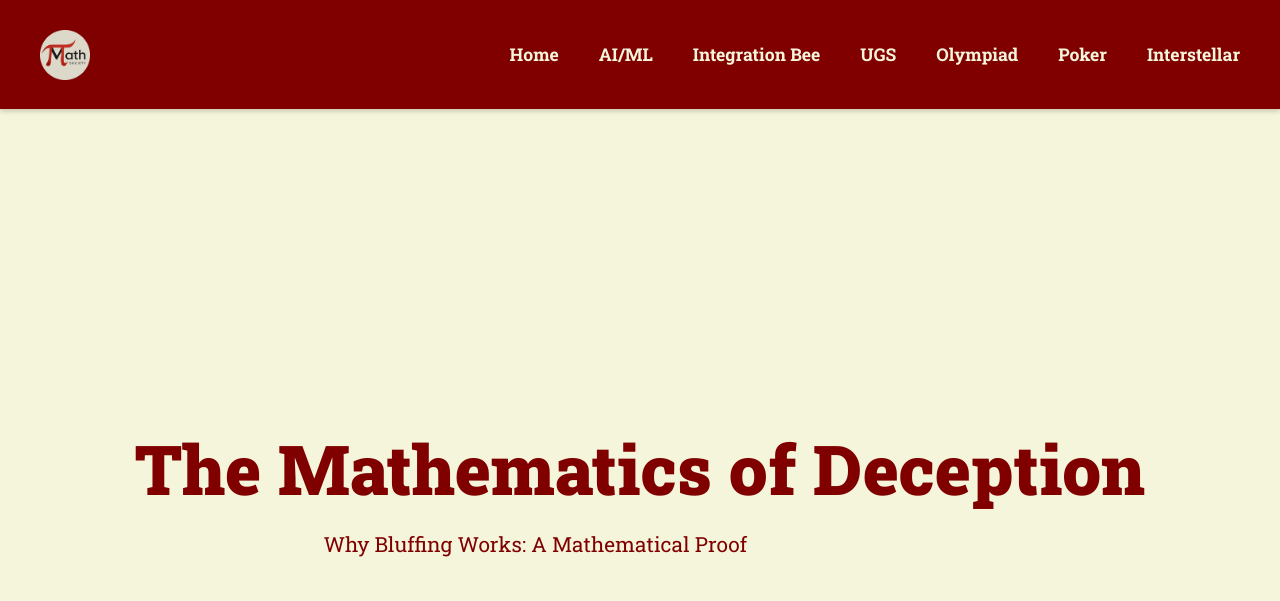
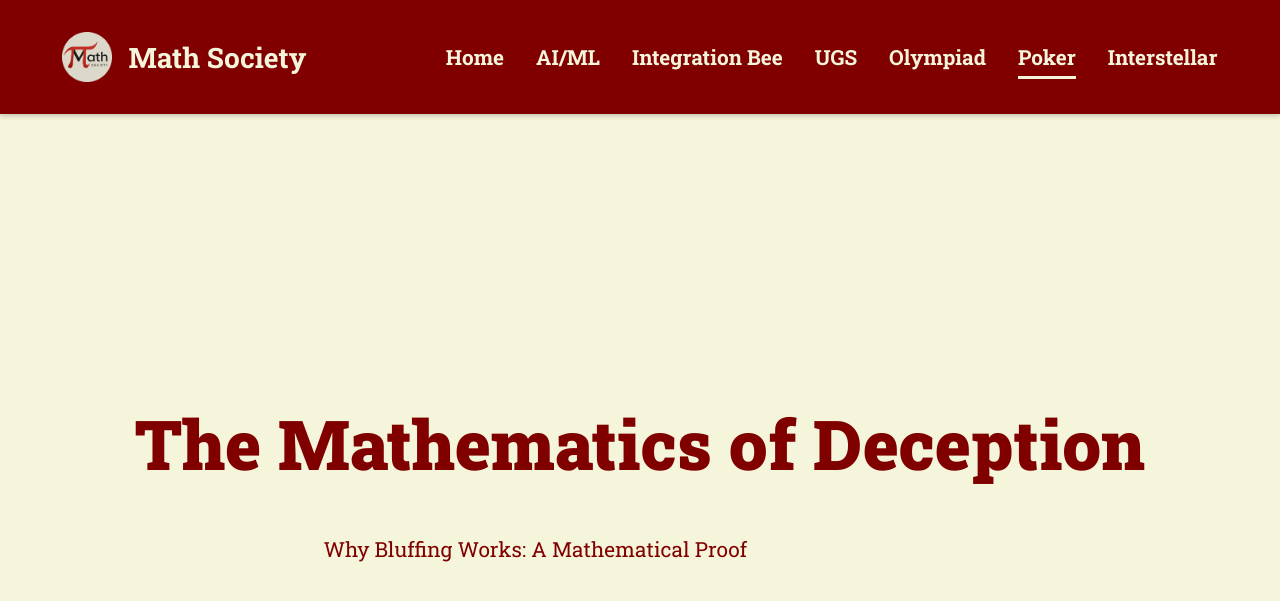
Before and after one commit to KelvinAirConstructorUni/constructor-math.github.io, a Jekyll site: the page Poker and Interstellar/poker.html, which Jekyll copies as it is, in a window 1280 px wide and 900 px high. Shown: the top 601 px of the window. Built offline with Jekyll 4.4.1, drawn with Linux system fonts in a browser that asks for light colours; nearby versions of some CDN libraries.

Commit message:
separating folders and code changes

```diff
--- a/Home Page/landing.css
+++ b/Home Page/landing.css
@@ -5,6 +5,9 @@
     --text-beige: #F5F5DC;
     --text-maroon: #800000;
     --font-main: "Roboto Slab", serif;
+}
+html{
+    scroll-behavior: smooth;
 }
 
 * {
@@ -22,8 +25,8 @@ body {
     position: fixed;
     top: 0;
     width: 100%;
-    background-color: var(--bg-maroon); /* Maroon Navbar usually looks best for contrast */
-    padding: 1.5rem 2rem;
+    background-color: var(--bg-maroon);
+    padding: 2rem 2rem;
     z-index: 1000;
     box-shadow: 0 2px 5px rgba(0,0,0,0.2);
 }
@@ -37,25 +40,31 @@ body {
 }
 
 .nav-logo {
-    height: 50px; /* Adjust based on your logo */
+    height: 50px;
 }
 
 .nav-links {
     display: flex;
     list-style: none;
-    gap: 2.5rem;
+    gap: 2rem;
 }
 
 .nav-links a {
     color: var(--text-beige);
     text-decoration: none;
     font-weight: 700;
-    font-size: 1.1rem;
     transition: opacity 0.3s;
+    font-size: 1.3rem;
 }
 
 .nav-links a:hover {
     opacity: 0.8;
+}
+
+.nav-links a.active {
+    color: var(--bg-beige);
+    border-bottom: 3px solid var(--bg-beige);
+    padding-bottom: 5px;
 }
 
 .hamburger {
@@ -66,9 +75,9 @@ body {
     display: flex;
     justify-content: center;
     align-items: center;
-    gap: 2rem;
+    gap: 1rem;
     color: var(--text-beige);
-    font-size: 1.3rem;
+    font-size: 1.5rem;
 }
 
 /* --- Hero Section --- */
@@ -80,7 +89,7 @@ body {
     justify-content: center;
     align-items: center;
     text-align: center;
-    padding-top: 80px; /* Offset for fixed navbar */
+    padding-top: 60px; /* Offset for fixed navbar */
 }
 
 .hero-logo {
@@ -91,24 +100,14 @@ body {
 #hero h1 {
     font-size: 4.3rem;
     font-weight: 900;
+    padding-bottom: 30px;
 }
-
-.hero-btn {
-    display: inline-block;
-    margin-top: 2rem;
-    padding: 1rem 2.5rem;
-    background-color: var(--bg-maroon);
+#hero a {
+    text-decoration: none;
+    background-color: var(--text-maroon);
     color: var(--text-beige);
-    text-decoration: none;
-    font-weight: 700;
-    font-size: 1.2rem;
-    border-radius: 8px;
-    transition: transform 0.3s, box-shadow 0.3s;
-}
-
-.hero-btn:hover {
-    transform: translateY(-3px);
-    box-shadow: 0 4px 12px rgba(128, 0, 0, 0.4);
+    padding: 15px 15px;
+    border-radius: 10%;
 }
 
 /* --- Mission Section --- */
@@ -157,22 +156,17 @@ body {
     font-size: 1.5rem;
     margin-bottom: 0.5rem;
 }
-
-.content-block {
-    text-align: left;
-    padding: 2rem;
+#team{
+    background-color: var(--bg-maroon);
+    color: var(--text-beige);
+    padding: 4rem 2rem;
+    text-align: center;
 }
-
-.content-block h2 {
-    color: var(--text-maroon);
-    border-bottom: 3px solid var(--bg-maroon);
-    padding-bottom: 0.5rem;
+#team h2{
+    font-size: 2.5rem;
+    text-transform: uppercase;
+    letter-spacing: 2px;
 }
-
-.content-block p {
-    color: var(--text-maroon);
-}
-
 
 /* --- Footer --- */
 footer {
@@ -217,14 +211,15 @@ footer {
         background-color: var(--text-beige);
     }
 
+
     .nav-links {
         position: absolute;
-        top: 80px;
+        top: 60px;
         right: 0;
         background-color: var(--bg-maroon);
         flex-direction: column;
         width: 50%;
-        height: calc(100vh - 80px);
+        height: calc(100vh - 60px);
         align-items: center;
         padding-top: 2rem;
         transform: translateX(100%);
@@ -239,3 +234,9 @@ footer {
         font-size: 3.3rem;
     }
 }
+/*Stretching the navbar on desktop*/
+@media (min-width: 769px) {
+    .nav-container {
+        max-width: 95%; /* Stretches the content wide */
+    }
+}
--- a/Home Page/landing.js
+++ b/Home Page/landing.js
@@ -13,4 +13,13 @@ document.addEventListener('DOMContentLoaded', () => {
             navLinks.classList.remove('active');
         });
     });
+
+    // Highlight active page
+    const currentPage = window.location.pathname.split('/').pop() || 'landing.html';
+    document.querySelectorAll('.nav-link').forEach(link => {
+        const linkPage = link.getAttribute('href').split('/').pop();
+        if (linkPage === currentPage) {
+            link.classList.add('active');
+        }
+    });
 });
--- a/Home Page/poker.html
+++ b/Poker and Interstellar/poker.html
@@ -1,5 +1,6 @@
 <!DOCTYPE html>
 <html lang="en">
+
 <head>
     <meta charset="UTF-8">
     <meta name="viewport" content="width=device-width, initial-scale=1.0">
@@ -7,7 +8,7 @@
     <link rel="preconnect" href="https://fonts.googleapis.com">
     <link rel="preconnect" href="https://fonts.gstatic.com" crossorigin>
     <link href="https://fonts.googleapis.com/css2?family=Roboto+Slab:wght@100..900&display=swap" rel="stylesheet">
-    <link rel="stylesheet" href="landing.css">
+    <link rel="stylesheet" href="../Home Page/landing.css">
     <script src="https://kit.fontawesome.com/a2bed480e7.js" crossorigin="anonymous"></script>
     <style>
         .highlight-box {
@@ -17,30 +18,35 @@
             margin: 1.5rem 0;
             border-radius: 4px;
         }
+
         .image-container {
             text-align: center;
             margin: 2rem auto;
-            max-width: 700px;
+            max-width: 600px;
         }
+
         .image-container img {
             max-width: 100%;
-            width: 700px;
+            width: 600px;
             height: auto;
             border-radius: 8px;
             box-shadow: 0 4px 12px rgba(128, 0, 0, 0.3);
         }
+
         .image-caption {
             font-style: italic;
             margin-top: 0.75rem;
             color: var(--text-maroon);
             font-size: 1rem;
         }
+
         .section-divider {
             text-align: center;
             margin: 3rem 0;
             color: var(--bg-maroon);
             font-size: 1.5rem;
         }
+
         .intro-emphasis {
             font-size: 1.2rem;
             line-height: 1.9;
@@ -48,6 +54,7 @@
             padding-left: 1rem;
             border-left: 3px solid rgba(128, 0, 0, 0.3);
         }
+
         .key-takeaway {
             background-color: rgba(128, 0, 0, 0.05);
             padding: 1.25rem;
@@ -55,34 +62,39 @@
             border-radius: 4px;
             font-size: 1.05rem;
         }
+
         h2 {
             color: var(--bg-maroon);
             margin-top: 3.5rem;
             font-size: 2rem;
         }
-        h3 {
+
+        #hero h3,
+        section h3 {
             color: var(--text-maroon);
             margin-top: 2rem;
             font-size: 1.4rem;
         }
     </style>
 </head>
+
 <body>
     <!--NAVBAR-->
     <nav class="navbar">
         <div class="nav-container">
             <div class="logo-container logo_title">
-                <img src="images/logo_final.png" alt="Math Soc Logo" class="nav-logo">
+                <img src="../Home Page/images/logo_final.png" alt="Math Soc Logo" class="nav-logo">
                 <h3>Math Society</h3>
             </div>
             <ul class="nav-links">
-                <li><a href="landing.html">Home</a></li>
+                <li><a href="../Home Page/landing.html" class="nav-link">Home</a></li>
                 <li><a href="https://constructor-math.github.io/ai-event/" target="_blank">AI/ML</a></li>
-                <li><a href="https://constructor-math.github.io/integration-bee/" target="_blank">Integration Bee</a></li>
+                <li><a href="https://constructor-math.github.io/integration-bee/" target="_blank">Integration Bee</a>
+                </li>
                 <li><a href="https://constructor-math.github.io/ugs/" target="_blank">UGS</a></li>
-                <li><a href="new.html" target="_blank">Olympiad</a></li>
-                <li><a href="poker.html">Poker</a></li>
-                <li><a href="interstellar.html">Interstellar</a></li>
+                <li><a href="../Home Page/new.html" target="_blank">Olympiad</a></li>
+                <li><a href="poker.html" class="nav-link">Poker</a></li>
+                <li><a href="interstellar.html" class="nav-link">Interstellar</a></li>
             </ul>
             <div class="hamburger">
                 <span></span>
@@ -96,7 +108,8 @@
     <section id="hero">
         <div class="hero-content">
             <h1>The Mathematics of Deception</h1>
-            <p style="font-size: 1.3rem; margin-top: 1rem; max-width: 800px;">Why Bluffing Works: A Mathematical Proof</p>
+            <p style="font-size: 1.3rem; margin-top: 1rem; max-width: 800px;">Why Bluffing Works: A Mathematical Proof
+            </p>
         </div>
     </section>
 
@@ -111,14 +124,18 @@
 
                 <p class="intro-emphasis">
                     This was the third episode of <strong>"The Math Behind..."</strong> series, where Math Society dove
-                    into the mathematical foundations of poker and game theory. Led by <strong>Professor Keivan Mallahi-Karai</strong>,
-                    we explored one of the most counterintuitive results in game theory: bluffing isn't just psychology—it's
+                    into the mathematical foundations of poker and game theory. Led by <strong>Professor Keivan
+                        Mallahi-Karai</strong>,
+                    we explored one of the most counterintuitive results in game theory: bluffing isn't just
+                    psychology—it's
                     mathematically necessary for optimal play.
                 </p>
 
                 <div class="highlight-box">
-                    <strong>The Central Question:</strong> Why do professional poker players bluff, even when everyone at the
-                    table knows they might be bluffing? Can we prove mathematically that deception is not just useful, but
+                    <strong>The Central Question:</strong> Why do professional poker players bluff, even when everyone
+                    at the
+                    table knows they might be bluffing? Can we prove mathematically that deception is not just useful,
+                    but
                     <em>essential</em>?
                 </div>
 
@@ -126,19 +143,24 @@
                 <h2>Building the Foundation</h2>
 
                 <p>
-                    Professor Mallahi-Karai didn't start with complex poker hands. Instead, he designed a simplified poker game that
-                    captured the essential mathematical principles without overwhelming complexity. This approach allowed us to see
+                    Professor Mallahi-Karai didn't start with complex poker hands. Instead, he designed a simplified
+                    poker game that
+                    captured the essential mathematical principles without overwhelming complexity. This approach
+                    allowed us to see
                     the core ideas clearly before adding layers of sophistication.
                 </p>
 
                 <p style="margin-top: 1rem;">
-                    The progression was masterful: we started with basic probability, moved into understanding expected outcomes,
-                    and then explored how these concepts prove that bluffing isn't just a trick—it's a requirement for optimal play.
+                    The progression was masterful: we started with basic probability, moved into understanding expected
+                    outcomes,
+                    and then explored how these concepts prove that bluffing isn't just a trick—it's a requirement for
+                    optimal play.
                 </p>
 
                 <div class="image-container">
                     <img src="images/poker-lecture1.jpg" alt="Professor Mallahi Karai explaining game theory">
-                    <p class="image-caption">Professor Keivan Mallahi-Karai breaking down the mathematical foundations</p>
+                    <p class="image-caption">Professor Keivan Mallahi-Karai breaking down the mathematical foundations
+                    </p>
                 </div>
 
                 <div class="image-container">
@@ -151,36 +173,47 @@
 
                 <h3>Why Being Predictable Loses</h3>
                 <p>
-                    Imagine you only bet when you have strong hands. Your opponents quickly learn this pattern and simply fold
-                    whenever you bet. Your strong hands stop winning money because everyone folds before you can collect the pot.
+                    Imagine you only bet when you have strong hands. Your opponents quickly learn this pattern and
+                    simply fold
+                    whenever you bet. Your strong hands stop winning money because everyone folds before you can collect
+                    the pot.
                     This is the fundamental problem with predictable play.
                 </p>
 
                 <p style="margin-top: 1rem;">
-                    On the flip side, if you always bluff with weak hands, opponents learn to call you down with anything decent.
+                    On the flip side, if you always bluff with weak hands, opponents learn to call you down with
+                    anything decent.
                     You become easy to exploit.
                 </p>
 
                 <div class="key-takeaway">
-                    <strong>The Mathematical Truth:</strong> Any predictable strategy—always doing the same thing in the same
-                    situation—can be beaten. Mathematics proves that winning poker requires mixing up your play in calculated ways.
+                    <strong>The Mathematical Truth:</strong> Any predictable strategy—always doing the same thing in the
+                    same
+                    situation—can be beaten. Mathematics proves that winning poker requires mixing up your play in
+                    calculated ways.
                 </div>
 
                 <h3>The Balance That Makes You Unbeatable</h3>
                 <p>
-                    Here's where it gets interesting: when you bluff at the right frequency, you make your opponents face impossible
-                    decisions. They can't tell if you're strong or weak, and no matter what they do, they can't consistently beat you.
+                    Here's where it gets interesting: when you bluff at the right frequency, you make your opponents
+                    face impossible
+                    decisions. They can't tell if you're strong or weak, and no matter what they do, they can't
+                    consistently beat you.
                 </p>
 
                 <p style="margin-top: 1rem;">
-                    This concept—called game theory optimal (GTO) play—means balancing your strong hands and bluffs in precise
-                    proportions. When you achieve this balance, your strategy becomes unexploitable. It doesn't matter if your
+                    This concept—called game theory optimal (GTO) play—means balancing your strong hands and bluffs in
+                    precise
+                    proportions. When you achieve this balance, your strategy becomes unexploitable. It doesn't matter
+                    if your
                     opponent knows you're balanced—they still can't beat you.
                 </p>
 
                 <div class="highlight-box">
-                    <strong>The Key Insight:</strong> In a balanced strategy, you mix strong hands and bluffs so that your
-                    opponents can't profit from calling or folding. They're stuck—every decision has the same expected outcome.
+                    <strong>The Key Insight:</strong> In a balanced strategy, you mix strong hands and bluffs so that
+                    your
+                    opponents can't profit from calling or folding. They're stuck—every decision has the same expected
+                    outcome.
                     That's mathematical equilibrium, and that's when you become unbeatable.
                 </div>
 
@@ -195,8 +228,10 @@
                 </p>
 
                 <p style="font-size: 1.15rem; line-height: 1.8; margin-top: 1rem;">
-                    Betting candies might sound whimsical, but it captured the essential dynamics perfectly. Players still
-                    felt the tension of risk and reward. The bluffs still mattered. And most importantly, we could see the
+                    Betting candies might sound whimsical, but it captured the essential dynamics perfectly. Players
+                    still
+                    felt the tension of risk and reward. The bluffs still mattered. And most importantly, we could see
+                    the
                     mathematical concepts playing out in real time.
                 </p>
 
@@ -207,13 +242,15 @@
 
                 <div class="image-container">
                     <img src="images/poker-game1.jpg" alt="Students playing poker">
-                    <p class="image-caption">Applying game theory: students calculating odds and making strategic decisions</p>
+                    <p class="image-caption">Applying game theory: students calculating odds and making strategic
+                        decisions</p>
                 </div>
 
                 <div class="key-takeaway">
                     <strong>What We Observed:</strong> Players who had just learned about mixing strategies started
                     randomizing their decisions. Some used their watch's second hand to decide whether to bluff. Others
-                    tried to maintain balanced betting patterns. The mathematics wasn't just theory anymore—it was strategy.
+                    tried to maintain balanced betting patterns. The mathematics wasn't just theory anymore—it was
+                    strategy.
                 </div>
 
                 <div class="image-container">
@@ -235,32 +272,41 @@
                 <h2>What Makes This Mathematical, Not Just Psychological</h2>
 
                 <p style="font-size: 1.1rem; line-height: 1.8;">
-                    Many people think poker is about "reading people" or having a "poker face." While psychology plays a role,
-                    the mathematics proves something deeper: even against a robot with no tells, optimal play requires bluffing.
+                    Many people think poker is about "reading people" or having a "poker face." While psychology plays a
+                    role,
+                    the mathematics proves something deeper: even against a robot with no tells, optimal play requires
+                    bluffing.
                 </p>
 
                 <p style="font-size: 1.1rem; line-height: 1.8; margin-top: 1rem;">
-                    Here's why this matters: if two mathematically perfect players faced each other, both would still bluff. Not
-                    because they're trying to deceive each other—the deception wouldn't work against perfect play—but because
+                    Here's why this matters: if two mathematically perfect players faced each other, both would still
+                    bluff. Not
+                    because they're trying to deceive each other—the deception wouldn't work against perfect play—but
+                    because
                     the mathematics demands it for balance.
                 </p>
 
                 <div class="highlight-box">
-                    <strong>The Deeper Lesson:</strong> Bluffing works not because you're good at lying, but because you're
-                    making your strategy unpredictable in mathematically precise ways. You're creating uncertainty that your
+                    <strong>The Deeper Lesson:</strong> Bluffing works not because you're good at lying, but because
+                    you're
+                    making your strategy unpredictable in mathematically precise ways. You're creating uncertainty that
+                    your
                     opponents can't overcome, even if they know you're doing it.
                 </div>
 
                 <h2>Beyond the Poker Table</h2>
 
                 <p style="font-size: 1.1rem; line-height: 1.8;">
-                    The same mathematical principles apply far beyond poker. Businesses bluff about their costs during negotiations.
-                    Animals use mixed strategies in territorial disputes. Cybersecurity systems randomize their protocols to prevent
+                    The same mathematical principles apply far beyond poker. Businesses bluff about their costs during
+                    negotiations.
+                    Animals use mixed strategies in territorial disputes. Cybersecurity systems randomize their
+                    protocols to prevent
                     exploitation. Military strategists create uncertainty about their plans.
                 </p>
 
                 <p style="font-size: 1.1rem; line-height: 1.8; margin-top: 1rem;">
-                    In each case, the mathematics proves the same thing: when competing interests clash, pure predictability
+                    In each case, the mathematics proves the same thing: when competing interests clash, pure
+                    predictability
                     is a losing strategy. Optimal play requires calculated unpredictability.
                 </p>
 
@@ -268,14 +314,18 @@
                 <h2>The Takeaway</h2>
 
                 <p style="font-size: 1.15rem; line-height: 1.8;">
-                    What started as a question about poker—"why does bluffing work?"—led us deep into fundamental mathematics.
-                    We learned that the answer isn't psychological or cultural. It's mathematical. Bluffing works because the
+                    What started as a question about poker—"why does bluffing work?"—led us deep into fundamental
+                    mathematics.
+                    We learned that the answer isn't psychological or cultural. It's mathematical. Bluffing works
+                    because the
                     math proves it must.
                 </p>
 
                 <p style="font-size: 1.15rem; line-height: 1.8; margin-top: 1rem;">
-                    Professor Mallahi-Karai didn't just teach us poker. He showed us how mathematics can prove counterintuitive
-                    truths about strategy, competition, and decision-making under uncertainty. And then we got to eat candy while
+                    Professor Mallahi-Karai didn't just teach us poker. He showed us how mathematics can prove
+                    counterintuitive
+                    truths about strategy, competition, and decision-making under uncertainty. And then we got to eat
+                    candy while
                     testing those truths at the tables.
                 </p>
 
@@ -319,6 +371,7 @@
         </div>
     </footer>
 
-    <script src="landing.js"></script>
+    <script src="../Home Page/landing.js"></script>
 </body>
+
 </html>
```
Also changed, not shown: other parts of Poker and Interstellar/poker.html (+4 -2 lines), Home Page/landing.html (+13 -7 lines), Poker and Interstellar/interstellar.html (renamed from Home Page/interstellar.html, +10 -9 lines), Home Page/images/poker-setup.jpg (deleted), Poker and Interstellar/images/poker-candy-game.jpg (renamed from Home Page/images/poker-candy-game.jpg), Poker and Interstellar/images/poker-game1.jpg (renamed from Home Page/images/poker-game1.jpg), Poker and Interstellar/images/poker-game2.jpg (renamed from Home Page/images/poker-game2.jpg), Poker and Interstellar/images/poker-game3.jpg (renamed from Home Page/images/poker-game3.jpg), Poker and Interstellar/images/poker-game4.jpg (renamed from Home Page/images/poker-game4.jpg), Poker and Interstellar/images/poker-lecture1.jpg (renamed from Home Page/images/poker-lecture1.jpg), Poker and Interstellar/images/poker-lecture2.jpg (renamed from Home Page/images/poker-lecture2.jpg), Poker and Interstellar/images/poker-setup.jpg (added).
